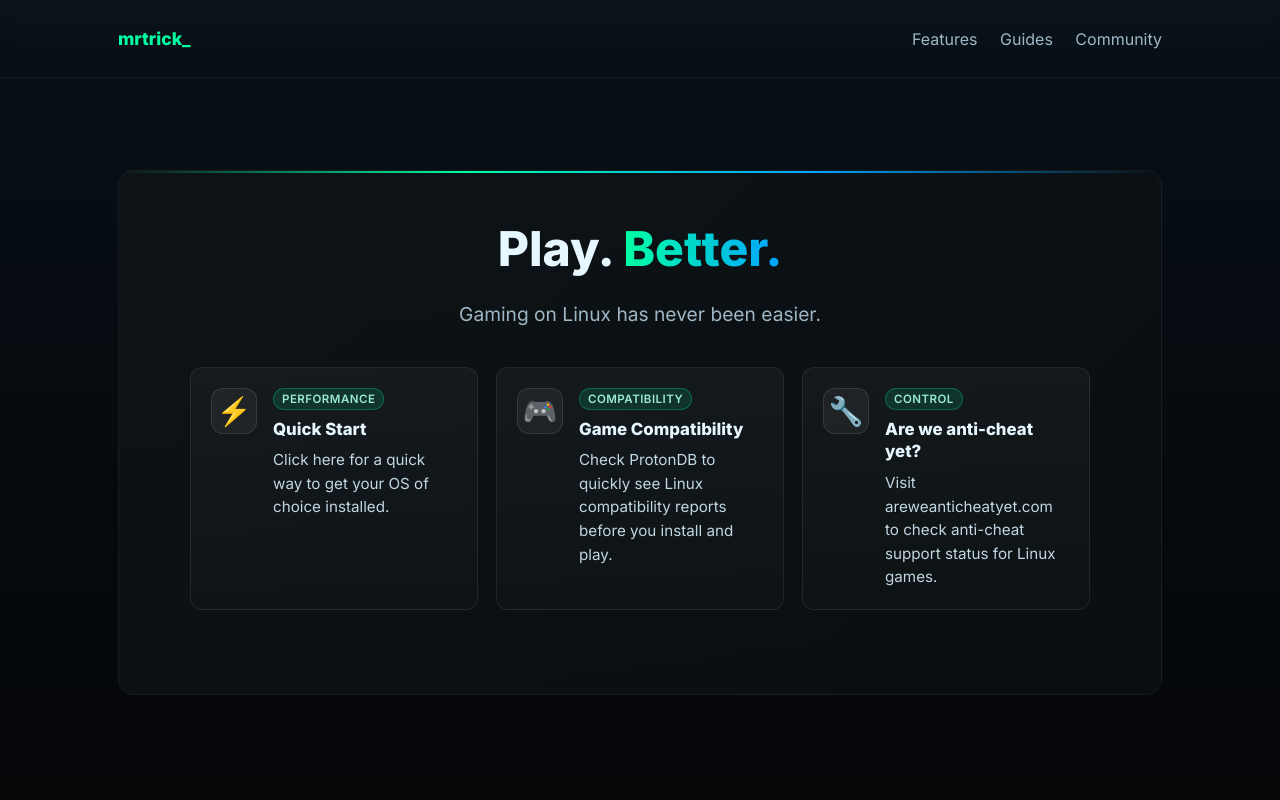
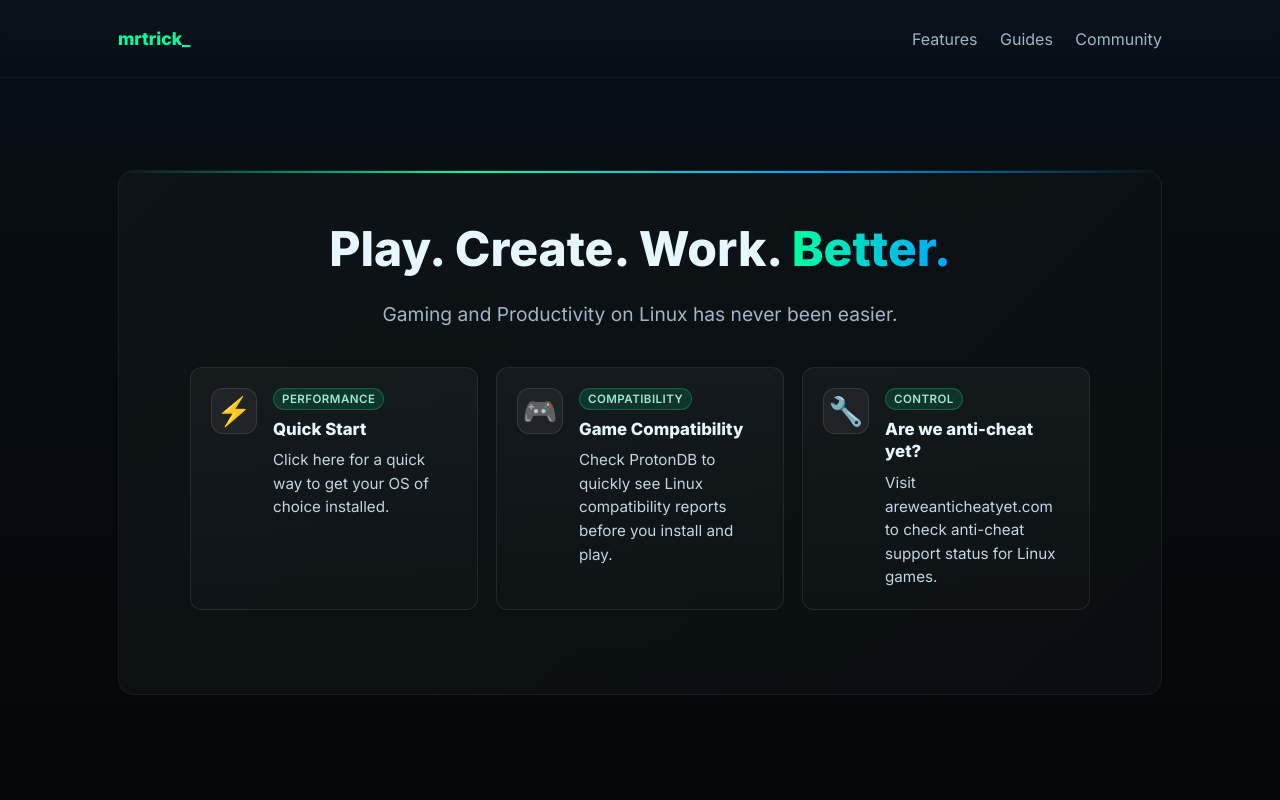
Before and after one commit to mrtrick37/mrtrick, a plain HTML site: page index.html in a window 1280 px wide. Shown: the top 800 px of the page. Drawn offline with Linux system fonts and the light colour scheme.

Commit message:
Update hero headline copy

```diff
--- a/index.html
+++ b/index.html
@@ -28,8 +28,8 @@
         <div class="container">
           <div class="hero-card">
             <div class="hero-content">
-              <h1>Play. <span class="highlight">Better.</span></h1>
-              <p class="lead">Gaming on Linux has never been easier.</p>
+              <h1>Play. Create. Work. <span class="highlight">Better.</span></h1>
+              <p class="lead">Gaming and Productivity on Linux has never been easier.</p>
               <div class="hero-features">
                 <a class="feature-item" href="quickstart.html">
                   <span class="feature-icon">⚡</span>
```
